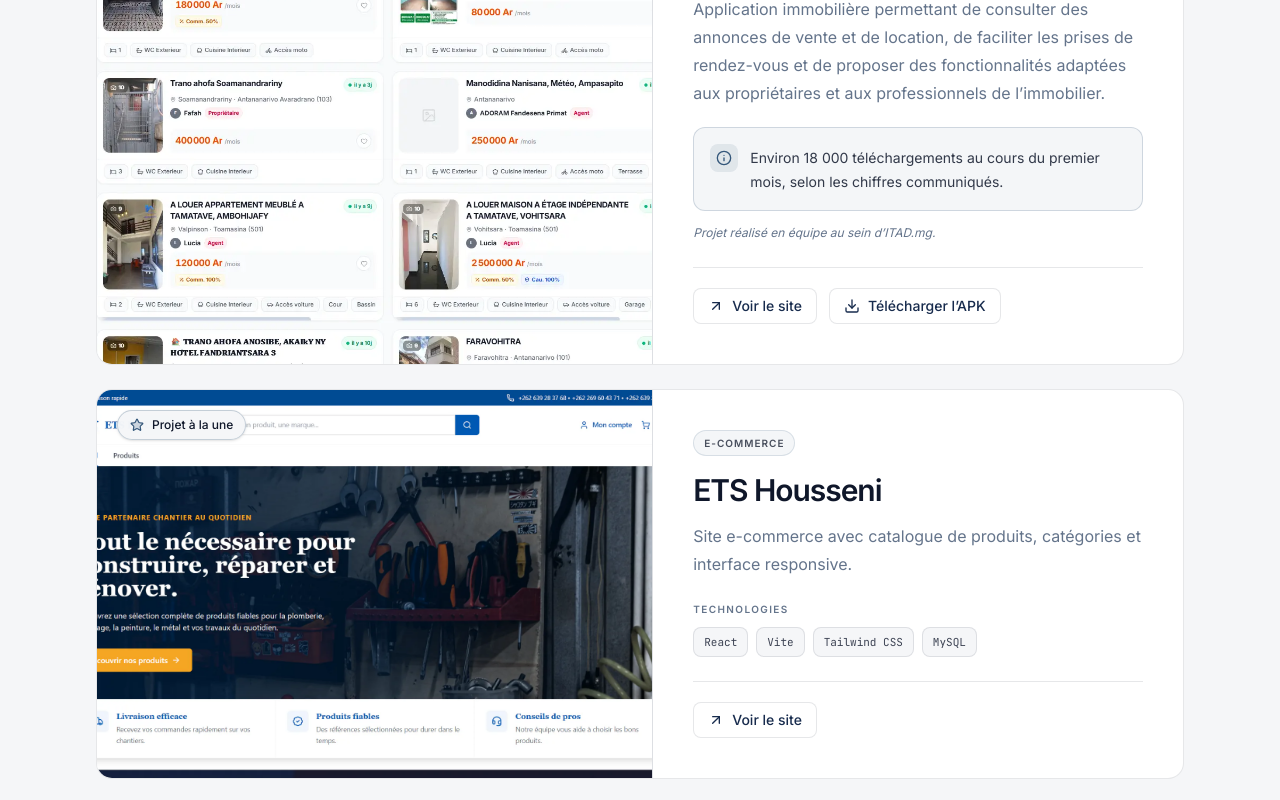
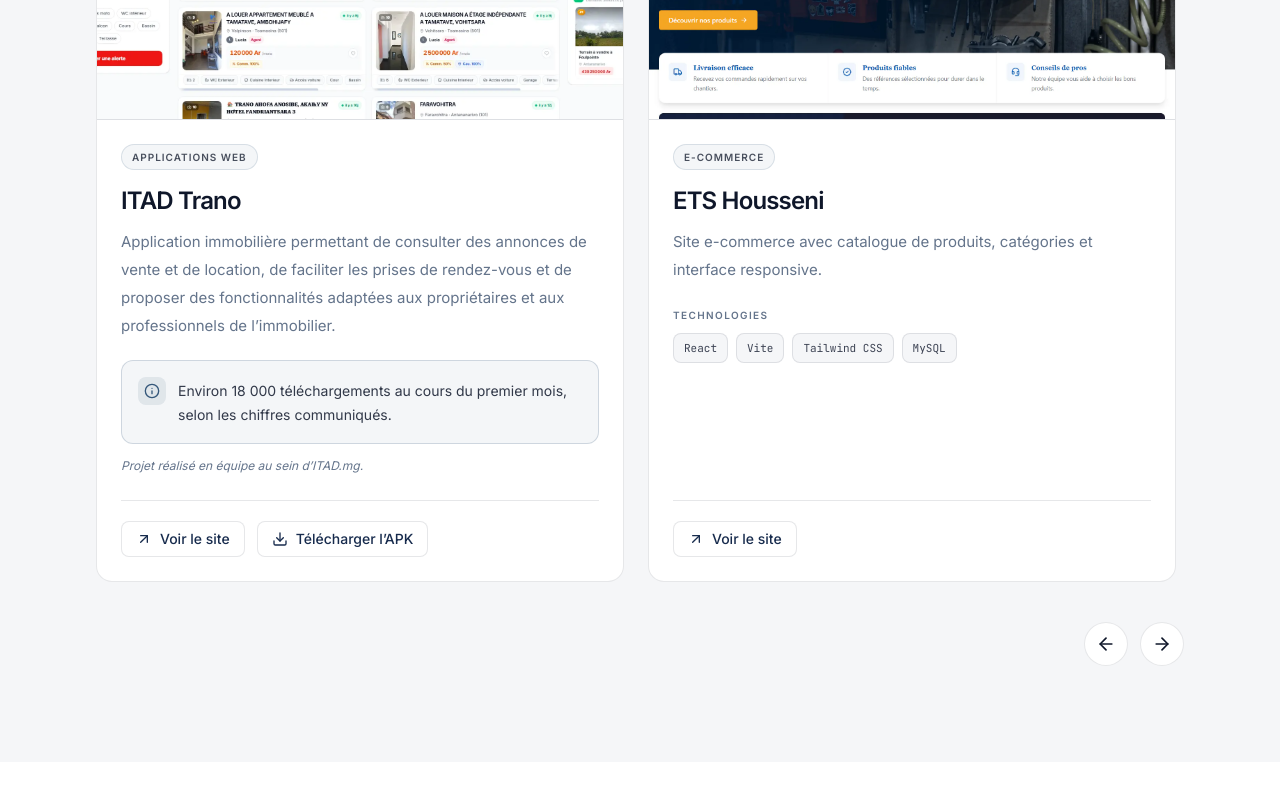
Before and after one commit to falinantenaina/nantenaina, a Next.js app: page / in a window 1280 px wide. Shown: the part 1580-2380 px from the top of the page. Built offline with nearby package versions, Linux system fonts and the light colour scheme.

Commit message:
carrousel projet et page projet

```diff
--- /dev/null
+++ b/app/projets/page.tsx
@@ -0,0 +1,26 @@
+import type { Metadata } from "next";
+import Link from "next/link";
+import { ArrowLeft } from "lucide-react";
+import { Container } from "@/components/ui/container";
+import { ProjectExplorer } from "@/components/projects/project-explorer";
+
+export const metadata: Metadata = {
+  title: "Tous les projets",
+  description: "Découvrez mes réalisations web : applications, e-commerce et interfaces frontend.",
+  alternates: { canonical: "/projets" },
+};
+
+export default function ProjectsPage() {
+  return (
+    <Container className="py-12 sm:py-20">
+      <Link href="/#projets" className="inline-flex items-center gap-2 text-sm text-muted transition-colors hover:text-accent">
+        <ArrowLeft aria-hidden="true" className="size-4" /> Retour à l’accueil
+      </Link>
+      <h1 className="mt-8 text-4xl font-semibold tracking-tight text-ink sm:text-5xl">Tous les projets</h1>
+      <p className="mt-4 max-w-xl text-base leading-relaxed text-muted">
+        Mes réalisations en équipe et en freelance. Filtrez les projets par domaine.
+      </p>
+      <div className="mt-10"><ProjectExplorer /></div>
+    </Container>
+  );
+}
--- a/components/projects/project-card.tsx
+++ b/components/projects/project-card.tsx
@@ -12,8 +12,8 @@ function categoryLabel(id: ProjectCategoryId): string {
   return projectCategories.find((category) => category.id === id)?.label ?? id;
 }
 
-export function ProjectCard({ project }: { project: Project }) {
-  const featured = project.featured === true;
+export function ProjectCard({ project, compact = false }: { project: Project; compact?: boolean }) {
+  const featured = project.featured === true && !compact;
   const hasLinks = project.links.length > 0;
 
   return (
--- /dev/null
+++ b/components/projects/project-carousel.tsx
@@ -0,0 +1,72 @@
+"use client";
+
+import { useEffect, useRef, useState } from "react";
+import { ArrowLeft, ArrowRight } from "lucide-react";
+import { ProjectCard } from "@/components/projects/project-card";
+import { projects } from "@/lib/data/projects";
+
+const selection = [...projects].sort(
+  (a, b) => Number(b.featured === true) - Number(a.featured === true),
+);
+
+export function ProjectCarousel() {
+  const trackRef = useRef<HTMLUListElement>(null);
+  const [position, setPosition] = useState({ first: true, last: false });
+
+  useEffect(() => {
+    const track = trackRef.current;
+    if (!track) return;
+    const update = () => setPosition({
+      first: track.scrollLeft <= 2,
+      last: track.scrollLeft + track.clientWidth >= track.scrollWidth - 2,
+    });
+    update();
+    track.addEventListener("scroll", update, { passive: true });
+    const observer = new ResizeObserver(update);
+    observer.observe(track);
+    return () => {
+      track.removeEventListener("scroll", update);
+      observer.disconnect();
+    };
+  }, []);
+
+  function slide(direction: number) {
+    const track = trackRef.current;
+    const card = track?.firstElementChild;
+    if (!track || !card) return;
+    track.scrollBy({
+      left: direction * (card.getBoundingClientRect().width + 24),
+      behavior: window.matchMedia("(prefers-reduced-motion: reduce)").matches ? "instant" : "smooth",
+    });
+  }
+
+  return (
+    <div role="region" aria-roledescription="carrousel" aria-label="Sélection de projets">
+      <ul
+        ref={trackRef}
+        id="project-carousel"
+        tabIndex={0}
+        aria-label="Projets, défilement horizontal"
+        className="flex snap-x snap-mandatory items-stretch gap-6 overflow-x-auto overscroll-x-contain px-1 pt-2 pb-6 [scrollbar-thin]"
+      >
+        {selection.map((project) => (
+          <li key={project.slug} className="w-[88%] shrink-0 snap-start sm:w-[70%] lg:w-[calc(50%-0.75rem)]">
+            <ProjectCard project={project} compact />
+          </li>
+        ))}
+      </ul>
+      <div className="mt-4 flex justify-end gap-3">
+        <button type="button" onClick={() => slide(-1)} disabled={position.first}
+          aria-label="Projets précédents" aria-controls="project-carousel"
+          className="grid size-11 place-items-center rounded-full border border-line bg-white text-ink transition-colors enabled:hover:border-accent enabled:hover:text-accent disabled:opacity-35">
+          <ArrowLeft aria-hidden="true" className="size-5" />
+        </button>
+        <button type="button" onClick={() => slide(1)} disabled={position.last}
+          aria-label="Projets suivants" aria-controls="project-carousel"
+          className="grid size-11 place-items-center rounded-full border border-line bg-white text-ink transition-colors enabled:hover:border-accent enabled:hover:text-accent disabled:opacity-35">
+          <ArrowRight aria-hidden="true" className="size-5" />
+        </button>
+      </div>
+    </div>
+  );
+}
--- a/components/projects/projects.tsx
+++ b/components/projects/projects.tsx
@@ -1,6 +1,8 @@
 import { sectionIds } from "@/lib/data/site";
 import { Section } from "@/components/ui/section";
-import { ProjectExplorer } from "@/components/projects/project-explorer";
+import { ProjectCarousel } from "@/components/projects/project-carousel";
+import { ActionLink } from "@/components/ui/action";
+import { ArrowUpRight } from "lucide-react";
 
 export function Projects() {
   return (
@@ -15,9 +17,14 @@ export function Projects() {
           e&#8209;commerce à l’application complète.
         </>
       }
+      headerAside={
+        <ActionLink href="/projets" variant="secondary">
+          Voir tous les projets <ArrowUpRight aria-hidden="true" className="size-4" />
+        </ActionLink>
+      }
       className="bg-surface"
     >
-      <ProjectExplorer />
+      <ProjectCarousel />
     </Section>
   );
 }
--- a/components/site-header.tsx
+++ b/components/site-header.tsx
@@ -105,7 +105,7 @@ export function SiteHeader() {
             className="flex h-16 items-center justify-between gap-4 lg:h-18"
           >
             <a
-              href={`#${sectionIds.hero}`}
+              href={`/#${sectionIds.hero}`}
               className="flex min-w-0 items-center gap-3"
               aria-label={`${site.fullName} — retour à l’accueil`}
             >
@@ -132,7 +132,7 @@ export function SiteHeader() {
                 return (
                   <li key={item.href}>
                     <a
-                      href={item.href}
+                      href={`/${item.href}`}
                       aria-current={isActive ? "true" : undefined}
                       className={cn(
                         "relative inline-flex h-10 items-center px-3 text-sm font-medium transition-colors duration-200",
@@ -155,7 +155,7 @@ export function SiteHeader() {
 
             <div className="flex shrink-0 items-center gap-2">
               <ActionLink
-                href="#contact"
+                href="/#contact"
                 size="sm"
                 className="hidden lg:inline-flex"
               >
@@ -232,7 +232,7 @@ export function SiteHeader() {
             return (
               <li key={item.href}>
                 <a
-                  href={item.href}
+                  href={`/${item.href}`}
                   aria-current={isActive ? "true" : undefined}
                   onClick={() => setOpen(false)}
                   className={cn(
@@ -257,7 +257,7 @@ export function SiteHeader() {
 
         <div className="shrink-0 border-t border-line p-5">
           <ActionLink
-            href="#contact"
+            href="/#contact"
             size="lg"
             className="w-full"
             onClick={() => setOpen(false)}
```
